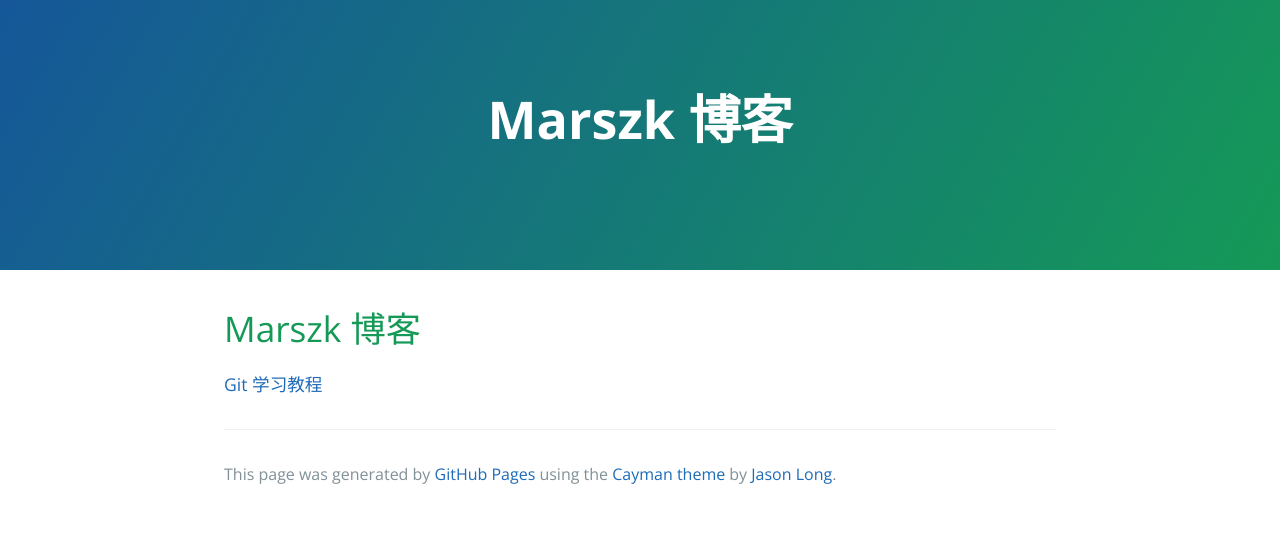
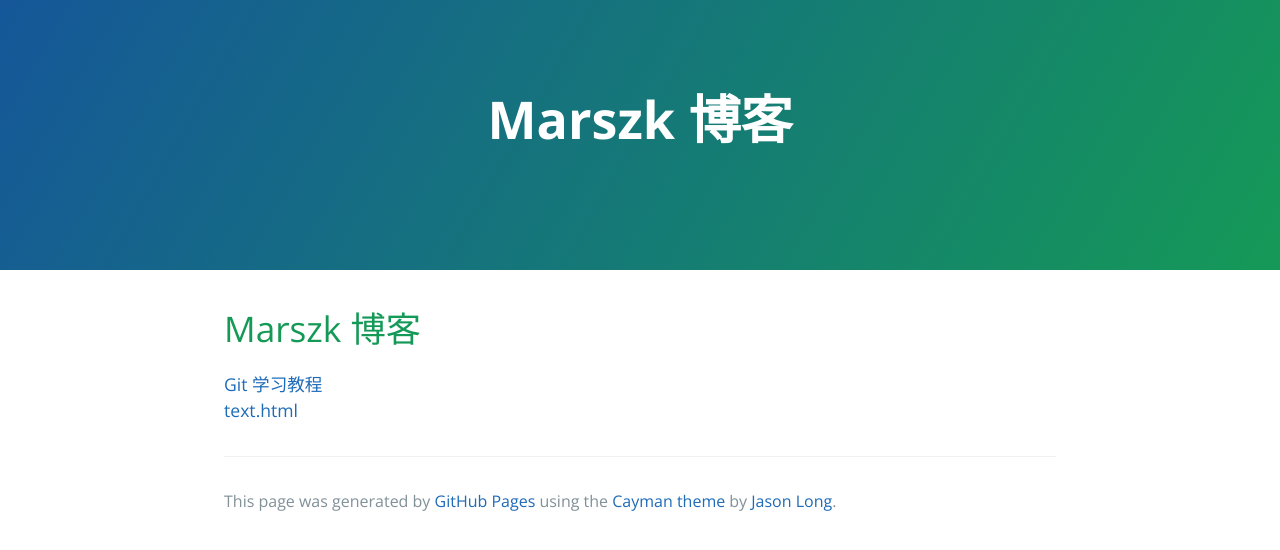
Before and after one commit to marszk/marszk.github.io, a plain HTML site: page index.html in a window 1280 px wide. Drawn offline with nearby package versions, Linux system fonts and the light colour scheme.

Commit message:
index add text.html

```diff
--- a/index.html
+++ b/index.html
@@ -24,6 +24,8 @@
 	  </h1>
 
 	  <a href="http://www.liaoxuefeng.com/wiki/0013739516305929606dd18361248578c67b8067c8c017b000">Git 学习教程</a>
+	  <br/>
+	  <a href="http://www.marszk.com/text.html" target="_blank">text.html</a>
 
       <footer class="site-footer">
 
```
